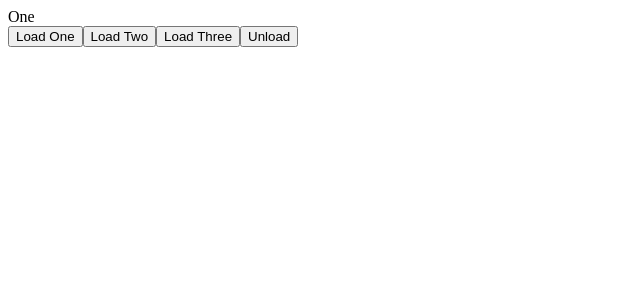
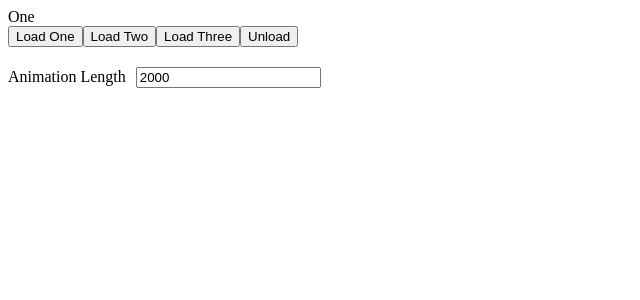
Before and after one commit to chipit24/fade-props, a React app: page / in a window 1280 px wide. Shown: the top 300 px of the page, without its empty margins (0-640 px from the left). Built offline with nearby package versions, Linux system fonts and the light colour scheme; the HTML template or start-up script is replaced by a standard one.

Commit message:
Updated demo app to allow animation length to be changed

```diff
--- a/src/App.js
+++ b/src/App.js
@@ -8,19 +8,24 @@ class App extends Component {
       <div key="one">One</div>,
       <div key="two">Two</div>,
       <div key="three">Three</div>
-    ]
+    ],
+    animationLength: 2000
   };
 
   selectComponent(selected) {
     this.setState({ selected });
   }
 
+  handleAnimationLengthChange(event) {
+    this.setState({ animationLength: event.target.value });
+  }
+
   render() {
-    const { components, selected } = this.state;
+    const { components, selected, animationLength } = this.state;
 
     return (
       <div className="App">
-        <FadeProps animationLength={2000}>
+        <FadeProps animationLength={animationLength}>
           { components[selected] }
         </FadeProps>
 
@@ -39,6 +44,16 @@ class App extends Component {
         <button onClick={this.selectComponent.bind(this)}>
           Unload
         </button>
+
+        <div style={{ marginTop: 20 }}>
+          <label htmlFor="animation-length" style={{ marginRight: 10 }}>Animation Length</label>
+          <input
+            id="animation-length"
+            type="integer"
+            value={this.state.animationLength}
+            onChange={this.handleAnimationLengthChange.bind(this)}
+          />
+        </div>
       </div>
     );
   }
```
